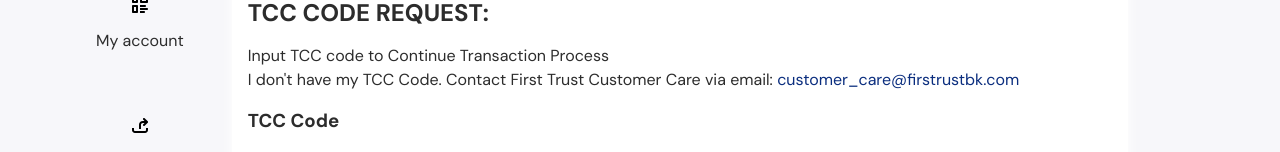
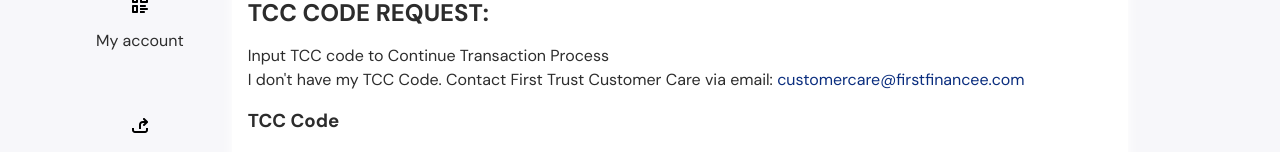
Before and after one commit to lovely-programmer/usbank, a React (Vite) app: page /request/tcc in a window 1280 px wide. Shown: the part 140-292 px from the top of the page. Built offline with nearby package versions, Linux system fonts and the light colour scheme; no server answers; sample sign-in values are in the browser's storage.

Commit message:
Update TCC.jsx

```diff
--- a/src/components/Request/TCC.jsx
+++ b/src/components/Request/TCC.jsx
@@ -85,7 +85,7 @@
           <p>Input TCC code to Continue Transaction Process</p>
           <p>
             I don't have my TCC Code. Contact First Trust Customer Care via
-            email: <Link to="/contact">customer_care@firstrustbk.com</Link>
+            email: <Link to="/contact">customercare@firstfinancee.com</Link>
           </p>
         </div>
         <div className="code__body">
```
